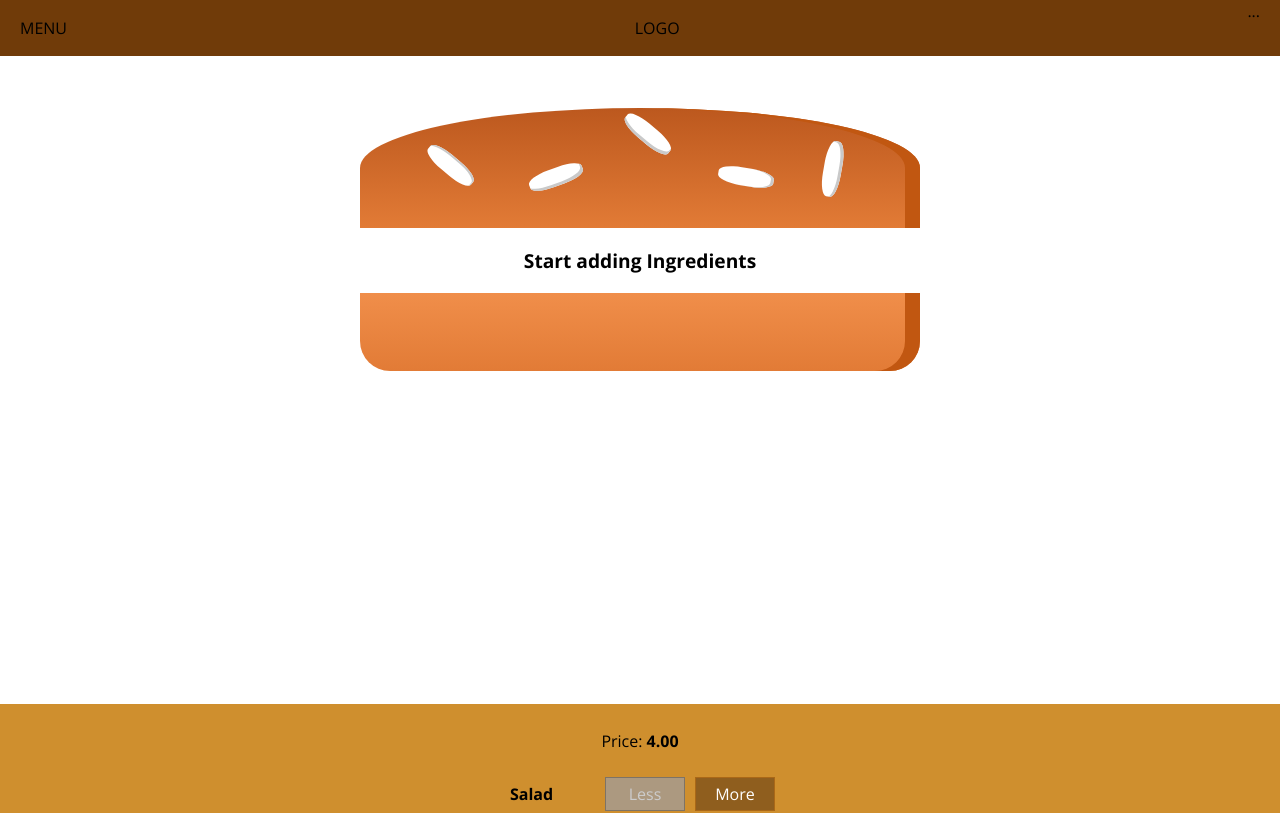
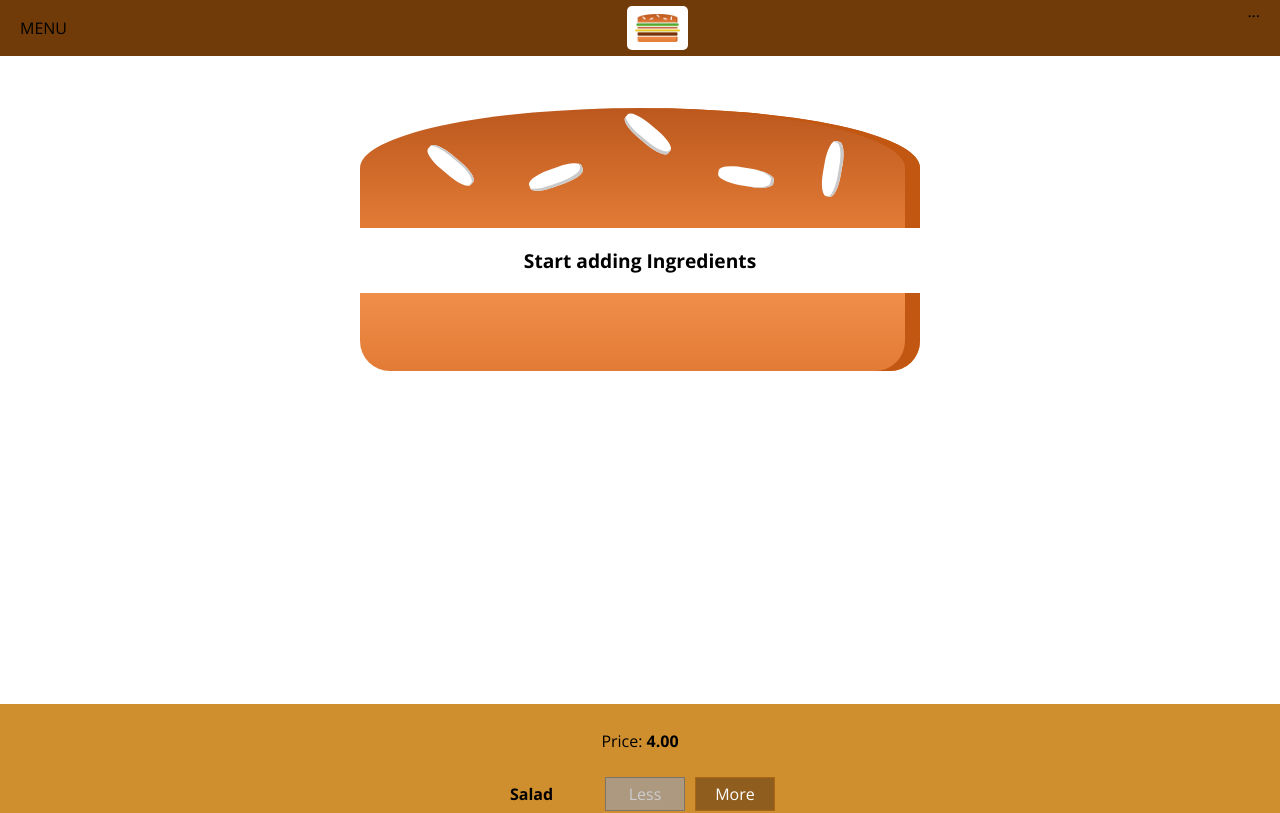
Before and after one commit to AryanshMahato/burger-builder, a React (Create React App) app: page / in a window 1280 px wide. Shown: the top 813 px of the page. Built offline with nearby package versions, Linux system fonts and the light colour scheme.

Commit message:
Added: Logo in Toolbar

```diff
--- /dev/null
+++ b/src/Components/Logo/Logo.jsx
@@ -0,0 +1,12 @@
+import React from 'react'
+import classes from './Logo.module.css'
+
+import bugerLogo from '../../Assets/Images/burger-logo.png'
+
+const logo = prop => (
+  <div className={classes.Logo}>
+    <img src={bugerLogo} alt='MyBurger' />
+  </div>
+)
+
+export default logo
--- /dev/null
+++ b/src/Components/Logo/Logo.module.css
@@ -0,0 +1,11 @@
+.Logo {
+  background-color: #fff;
+  padding: 8px;
+  height: 80%;
+  box-sizing: border-box;
+  border-radius: 5px;
+}
+
+.Logo img {
+  height: 100%;
+}
--- a/src/Components/Navigation/Toolbar/Toolbar.jsx
+++ b/src/Components/Navigation/Toolbar/Toolbar.jsx
@@ -1,10 +1,12 @@
 import React from 'react'
 import classes from './Toolbar.module.css'
+
+import Logo from '../../Logo/Logo'
 
 const toolbar = props => (
   <header className={classes.Toolbar}>
     <div>MENU</div>
-    <div>LOGO</div>
+    <Logo />
     <nav>...</nav>
   </header>
 )
```
Also changed, not shown: src/Assets/Images/burger-logo.png (added).
